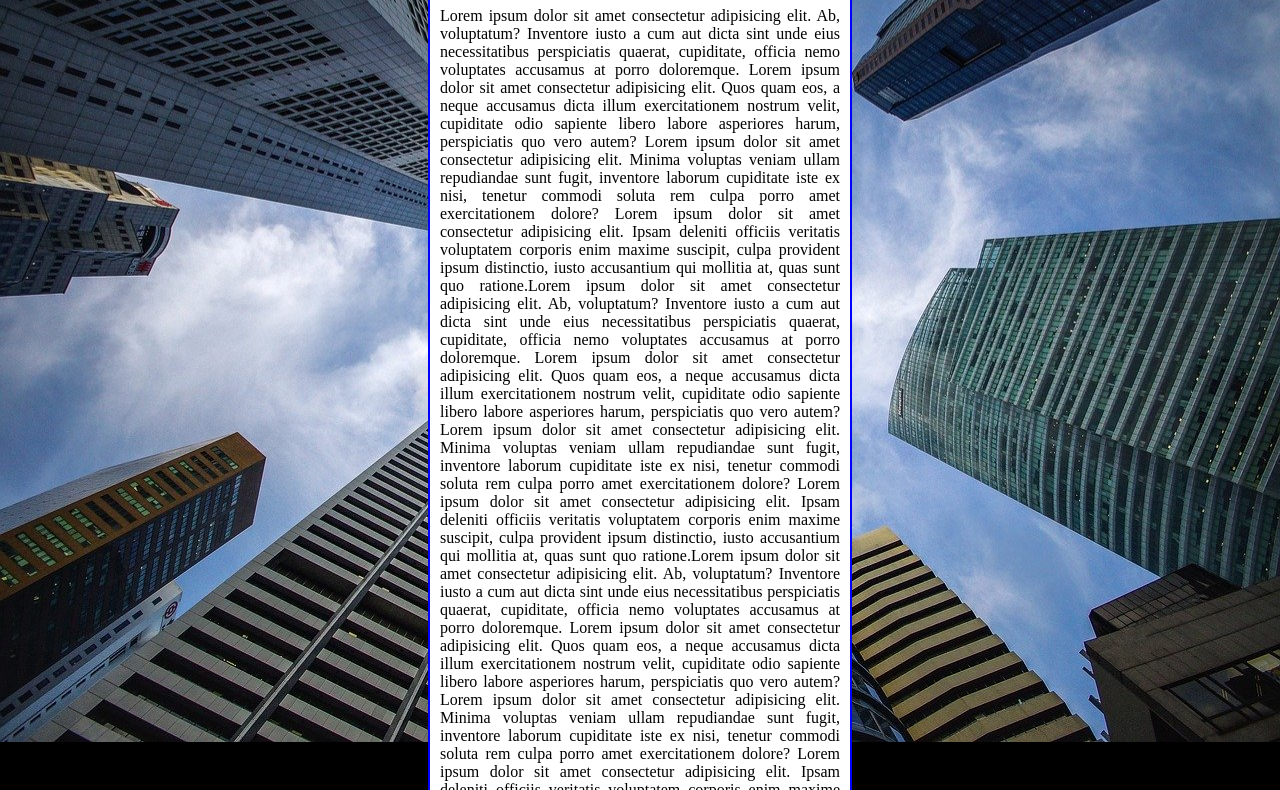
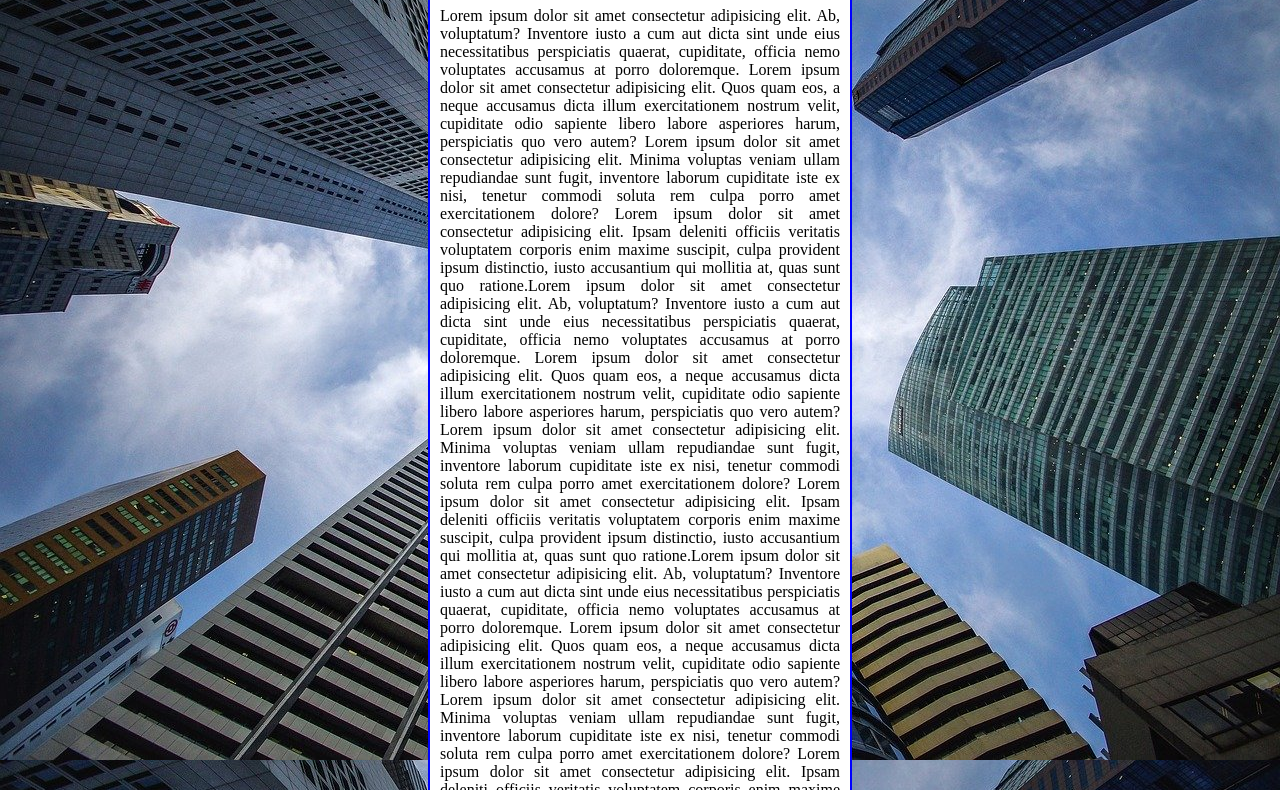
Before and after one commit to Gabriel-Vendite/html-css, a plain HTML site: page aulas-html5/ex022/fundo006.html in a window 1280 px wide. Shown: the part 93-883 px from the top of the page. Drawn offline with Linux system fonts and the light colour scheme.

Commit message:
Update fundo006.html

```diff
--- a/aulas-html5/ex022/fundo006.html
+++ b/aulas-html5/ex022/fundo006.html
@@ -7,7 +7,21 @@
     <style>
         body{
             height: 100vh;
+            /*background-color: black;
+            background-image: url(imagens/wallpaper002.jpg);
+            background-repeat: no-repeat;
+            background-position: center center;
+            background-size: cover;
+            background-attachment: fixed;
+
+            ShortHand - Background
+
+            color > image > repeat > position > [size] > attachment
+
+            */
+
             background: black url('imagens/wallpaper002.jpg') no-repeat center center fixed;
+            background-size: cover;
         }
 
         main{
```
